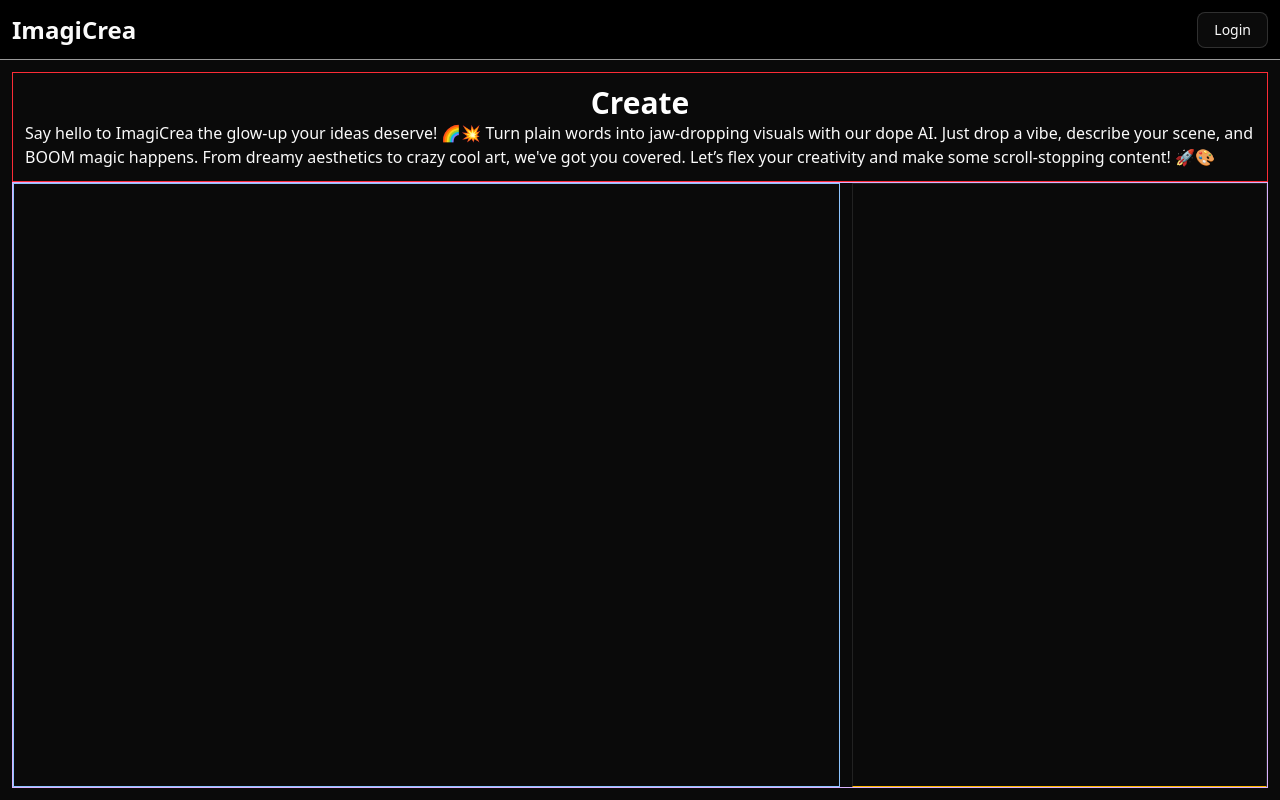
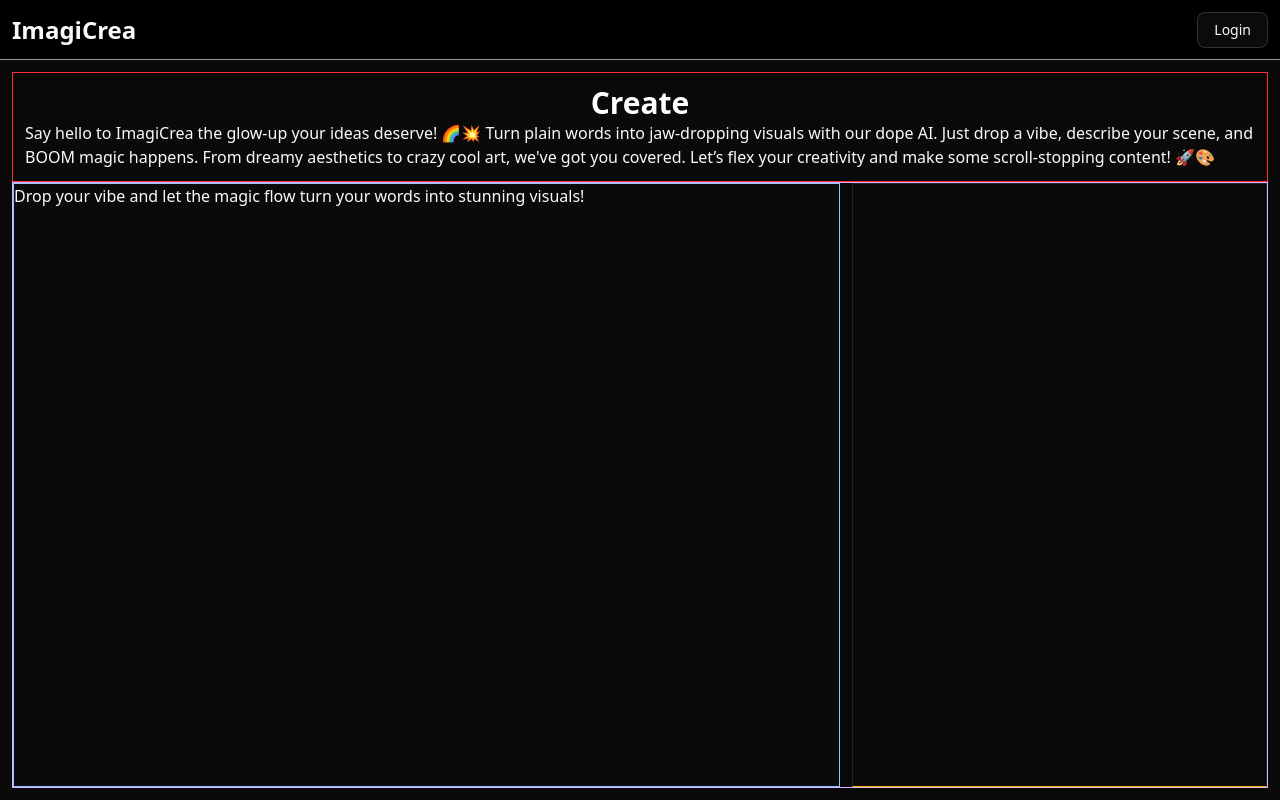
Before and after one commit to aadii2504/aesthetix, a Next.js app: page /create in a window 1280 px wide. Built offline with nearby package versions, Linux system fonts and the light colour scheme; no server answers.

Commit message:
Input Added

```diff
--- a/src/app/create/page.tsx
+++ b/src/app/create/page.tsx
@@ -8,7 +8,9 @@ const page = () => {
              <p>Say hello to ImagiCrea the glow-up your ideas deserve! 🌈💥 Turn plain words into jaw-dropping visuals with our dope AI. Just drop a vibe, describe your scene, and BOOM magic happens. From dreamy aesthetics to crazy cool art, we've got you covered. Let’s flex your creativity and make some scroll-stopping content! 🚀🎨</p>
        </div>
        <div className='flex border border-purple-300 w-full gap-3 h-full'>
-          <div className="__form flex-[2] border border-blue-300"></div>
+          <div className="__form flex-[2] border border-blue-300 justify-start items-center flex-col">
+            <p>Drop your vibe and let the magic flow turn your words into stunning visuals!</p>
+          </div>
           <div className="__output flex-[1] border border-b-amber-400"></div>
        </div>
     </div>
--- /dev/null
+++ b/src/components/ui/input.tsx
@@ -0,0 +1,21 @@
+import * as React from "react"
+
+import { cn } from "@/lib/utils"
+
+function Input({ className, type, ...props }: React.ComponentProps<"input">) {
+  return (
+    <input
+      type={type}
+      data-slot="input"
+      className={cn(
+        "file:text-foreground placeholder:text-muted-foreground selection:bg-primary selection:text-primary-foreground dark:bg-input/30 border-input flex h-9 w-full min-w-0 rounded-md border bg-transparent px-3 py-1 text-base shadow-xs transition-[color,box-shadow] outline-none file:inline-flex file:h-7 file:border-0 file:bg-transparent file:text-sm file:font-medium disabled:pointer-events-none disabled:cursor-not-allowed disabled:opacity-50 md:text-sm",
+        "focus-visible:border-ring focus-visible:ring-ring/50 focus-visible:ring-[3px]",
+        "aria-invalid:ring-destructive/20 dark:aria-invalid:ring-destructive/40 aria-invalid:border-destructive",
+        className
+      )}
+      {...props}
+    />
+  )
+}
+
+export { Input }
```
